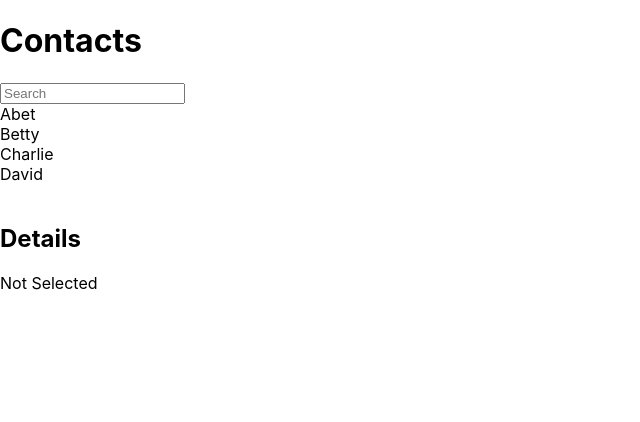
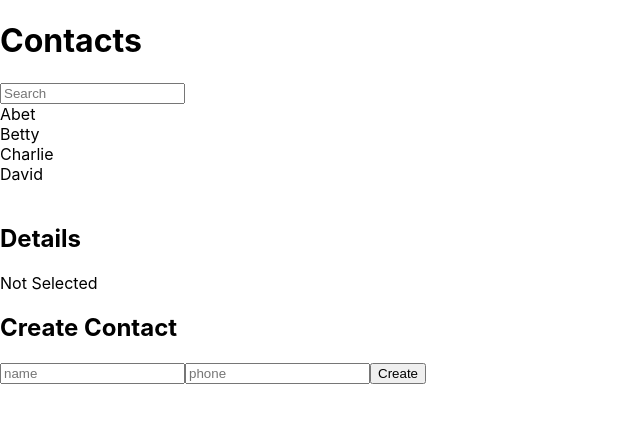
Before and after one commit to meenzoon/reactexample, a React (Create React App) app: page / in a window 1280 px wide. Shown: the top 422 px of the page, without its empty margins (0-640 px from the left). Built offline with nearby package versions, Linux system fonts and the light colour scheme.

Commit message:
section 4-5

```diff
--- a/src/components/Contact.js
+++ b/src/components/Contact.js
@@ -2,7 +2,7 @@
 import ContactInfo from './ContactInfo';
 import ContactDetails from './ContactDetails';
 import update from 'react-addons-update';
-
+import ContactCreate from './ContactCreate';
 export default class Contact extends React.Component {
     constructor(props) {
         super(props);
@@ -97,6 +97,9 @@
                 <ContactDetails
                     isSelected={this.state.selectedKey !== -1}
                     contact={this.state.contactData[this.state.selectedKey]}/>
+                <ContactCreate
+                    onCreate={this.handleCreate}
+                />
             </div>
             )
         }
--- /dev/null
+++ b/src/components/ContactCreate.js
@@ -0,0 +1,68 @@
+import React from 'react';
+
+export default class ContactCreate extends React.Component {
+    constructor(props) {
+        super(props);
+        this.state = {
+            name: '',
+            phone: ''
+        }
+        this.handleChange = this.handleChange.bind(this);
+        this.handleClick = this.handleClick.bind(this);
+    }
+
+    handleChange(e) {
+        let nextState = {};
+        nextState[e.target.name] = e.target.value;
+        this.setState(nextState);
+    }
+
+    handleClick() {
+        const contact = {
+            name: this.state.name,
+            phone: this.state.phone
+        }
+        this.props.onCreate(contact);
+
+        this.setState({
+            name: '',
+            phone: ''
+        })
+    }
+
+
+    render() {
+        return (
+            <div>
+                <h2>Create Contact</h2>
+                <p>
+                    <input
+                        type="text"
+                        name="name"
+                        placeholder="name"
+                        value={this.state.name}
+                        onChange={this.handleChange}
+                    />
+                    <input
+                        type="text"
+                        name="phone"
+                        placeholder="phone"
+                        value={this.state.phone}
+                        onChange={this.handleChange}
+                    />
+                    <button onClick={this.handleClick}>Create</button>
+                </p>
+            </div>
+        )
+    }
+}
+
+/*
+ContactCreate.propTypes = {
+    onCreate: React.PropTypes.func
+};
+*/
+
+ContactCreate.defaultProps = {
+    onCreate: () => { console.error('onCreate not defined'); }
+};
```
